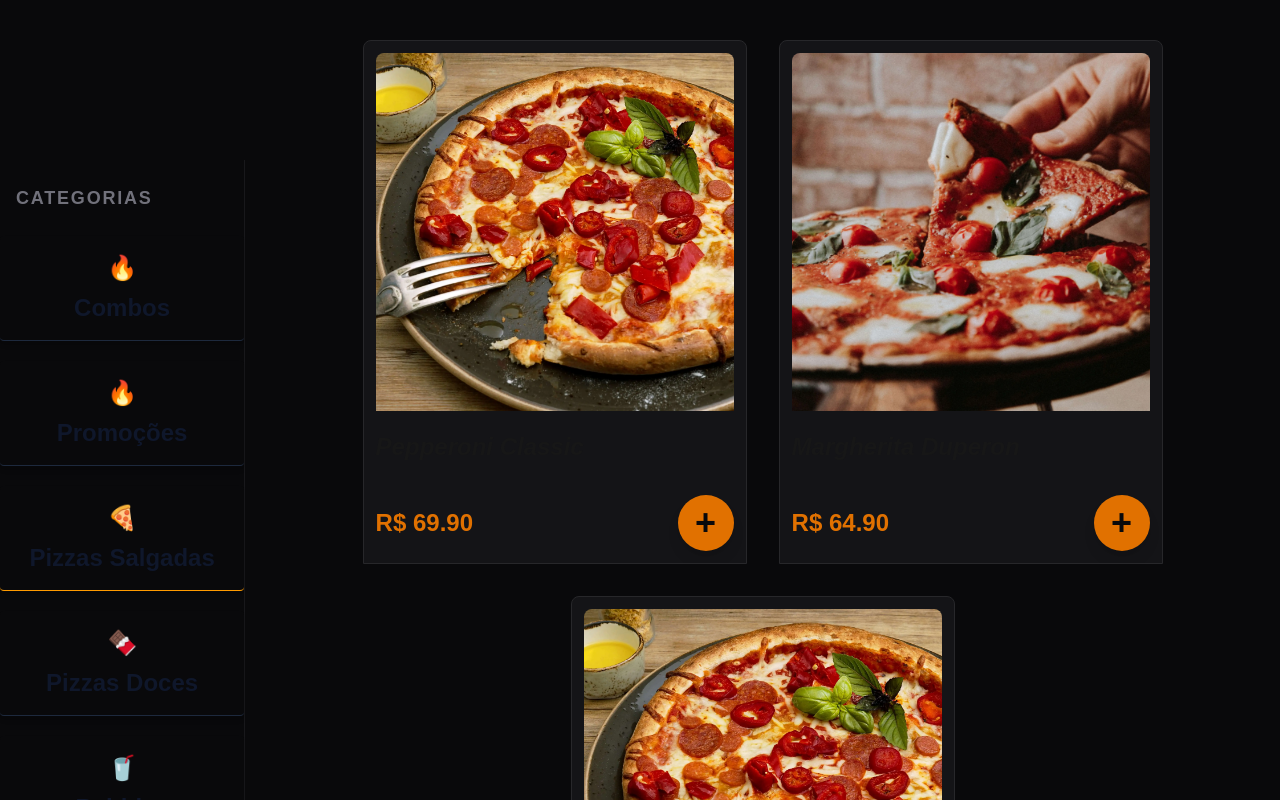
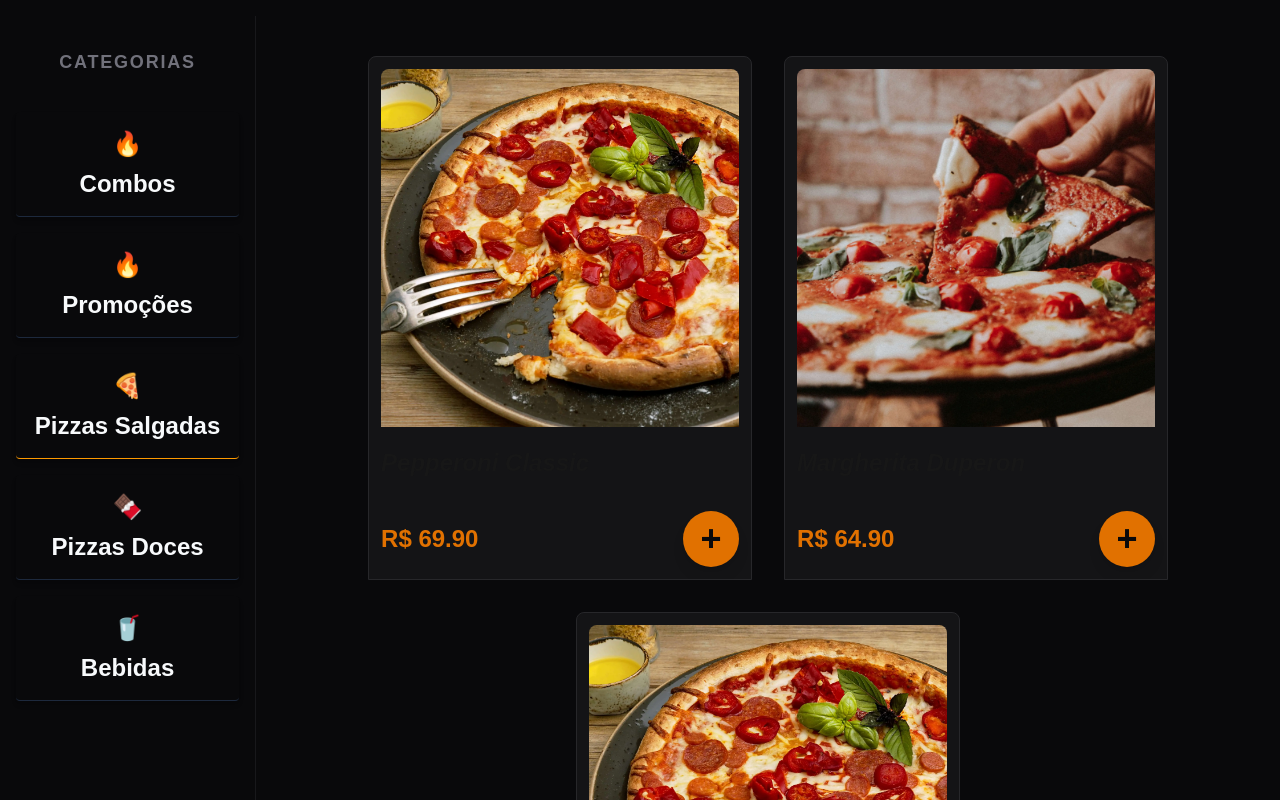
Before and after one commit to NathanDSPereira/Totem-pizzaria, a Next.js app: page / in a window 1280 px wide. Shown: the top 800 px of the page. Built offline with nearby package versions, Linux system fonts and the light colour scheme.

Commit message:
ajustando o layout para não quebrar

```diff
--- a/app/globals.css
+++ b/app/globals.css
@@ -12,6 +12,16 @@
   .scrollbar-hide {
     -ms-overflow-style: none;
     scrollbar-width: none;
+  }
+}
+
+@layer utilities {
+  .custom-scrollbar::-webkit-scrollbar {
+    display: none; /* Esconde a barra no Chrome/Safari */
+  }
+  .custom-scrollbar {
+    -ms-overflow-style: none;  /* Esconde no IE/Edge */
+    scrollbar-width: none;  /* Esconde no Firefox */
   }
 }
 
--- a/app/page.tsx
+++ b/app/page.tsx
@@ -78,7 +78,7 @@ export default function Home() {
   };
 
   return (
-    <main className="overflow-x-hidden bg-zinc-950 min-h-screen pb-10 flex">
+    <main className="overflow-hidden bg-zinc-950 h-screen pb-40 pt-4 flex">
 
       <script
         type="application/ld+json"
--- a/components/CategoriaCard.tsx
+++ b/components/CategoriaCard.tsx
@@ -13,7 +13,7 @@ export default function CategoriaCard( {categoria, aoSerSelecionado, exibirCateg
             className={`bg-zinc-950 rounded shadow-md p-4 border-b w-full ${exibirCategoriaAtiva ? 'border-amber-500' : 'border-slate-800'} active:bg-zinc-900 active:border-amber-500 flex flex-col items-center gap-2`}>
 
             <p className="text-2xl">{categoria.icon}</p>
-            <h3 className="text-2xl font-semibold text-slate-900 dark:text-slate-50">{categoria.nome}</h3>
+            <h3 className="text-2xl font-semibold text-slate-50">{categoria.nome}</h3>
         </button>
     )
 }
--- a/components/CustomizacaoPizzaModal.tsx
+++ b/components/CustomizacaoPizzaModal.tsx
@@ -10,7 +10,8 @@ export default function CustomizacaoPizzaModal({produto, fecharModal, todosOsIng
     .filter((ing): ing is Ingredientes => Boolean(ing));
 
     return (
-        <div className="fixed inset-0 bg-black z-150 flex flex-col md:flex-row">
+        <div className="fixed inset-0 bg-black/80 z-150 flex flex-col items-center justify-center md:flex-row w-full">
+            <div className="w-full max-w-[95vw] h-full max-h-[90vh] bg-zinc-950 border border-zinc-800 rounded-[40px] shadow-2xl overflow-hidden flex flex-col md:flex-row">
                 <div className="w-full md:w-1/2 bg-zinc-950 p-12 flex flex-col justify-between items-center border-r border-zinc-800">
                     <button onClick={fecharModal} className="self-start flex items-center gap-2 text-red-600 text-xl uppercase font-bold">
                         <svg xmlns="http://www.w3.org/2000/svg" width="60" height="60" viewBox="0 0 24 24" fill="none" stroke="currentColor" stroke-width="2" stroke-linecap="round" stroke-linejoin="round" className="lucide lucide-x-icon lucide-x"><path d="M18 6 6 18"/><path d="m6 6 12 12"/></svg>
@@ -34,7 +35,7 @@ export default function CustomizacaoPizzaModal({produto, fecharModal, todosOsIng
                     </div>
                 </div>
 
-            <div className="w-full md:w-1/2 bg-black p-12 flex flex-col">
+                <div className="w-full md:w-1/2 bg-zinc-950 p-12 flex flex-col">
                     <h3 className="text-white text-3xl font-bold uppercase mb-10 tracking-widest">Personalize seu pedido</h3>
 
                     <ul className="flex-1 overflow-y-auto pr-4 space-y-6 custom-scrollbar">
@@ -69,5 +70,6 @@ export default function CustomizacaoPizzaModal({produto, fecharModal, todosOsIng
                     </button>
                 </div>
             </div>
+        </div>
     )
 }
--- a/components/ListCategorias.tsx
+++ b/components/ListCategorias.tsx
@@ -4,12 +4,12 @@ import { Categoria } from "@/interface/Categoria";
 
 export default function ListCategorias({listaCategorias, selecionarCategoria, categoriaAtiva} : {listaCategorias: Categoria[], selecionarCategoria: (categoriaSlug: string) => void, categoriaAtiva: string}) {
     return (
-        <nav className="gap-8 bg-zinc-950 pt-6 border-r border-zinc-900 min-h-screen w-72 self-center">
-            <h3 className="text-zinc-500 text-lg font-bold uppercase tracking-widest mb-6 px-4">
+        <nav className="bg-zinc-950 border-r border-zinc-900 h-screen w-72 max-w-72 flex flex-col pt-8">
+            <h3 className="text-zinc-500 text-lg font-bold uppercase flex justify-center W-full tracking-widest mb-5 px-4">
                 Categorias
             </h3>
 
-            <ul className="flex flex-col gap-5 w-full">
+            <ul className="flex-1 overflow-y-auto custom-scrollbar p-4 space-y-4">
                 {listaCategorias.map((categoria) => (
                     <li key={categoria.id} className="w-full">
                         <CategoriaCard
--- a/components/ListPizza.tsx
+++ b/components/ListPizza.tsx
@@ -3,8 +3,9 @@ import { Pizza } from "@/interface/Pizza";
 
 export default function ListPizza({listaPizzas, adicionarAoCarrinho, abrirCustomizacao}: { listaPizzas: Pizza[], adicionarAoCarrinho: (produto: Pizza) => void, abrirCustomizacao: (produto: Pizza) => void}) {
     return (
-        <section className="bg-zinc-950 max-w-7xl mx-auto">
-            <ul className="w-full flex flex-wrap gap-8 justify-center mt-10">
+        <section className="bg-zinc-950 max-w-6xl w-6xl mx-auto
+">
+            <ul className="w-full h-screen flex flex-wrap gap-8 justify-center mt-10 pb-60 overflow-y-auto custom-scrollbar">
                 {listaPizzas.map((pizza) => (
                     <li key={pizza.id}>
                         <PizzaCard
```
Lines whose indentation alone changed are shown as unchanged.
